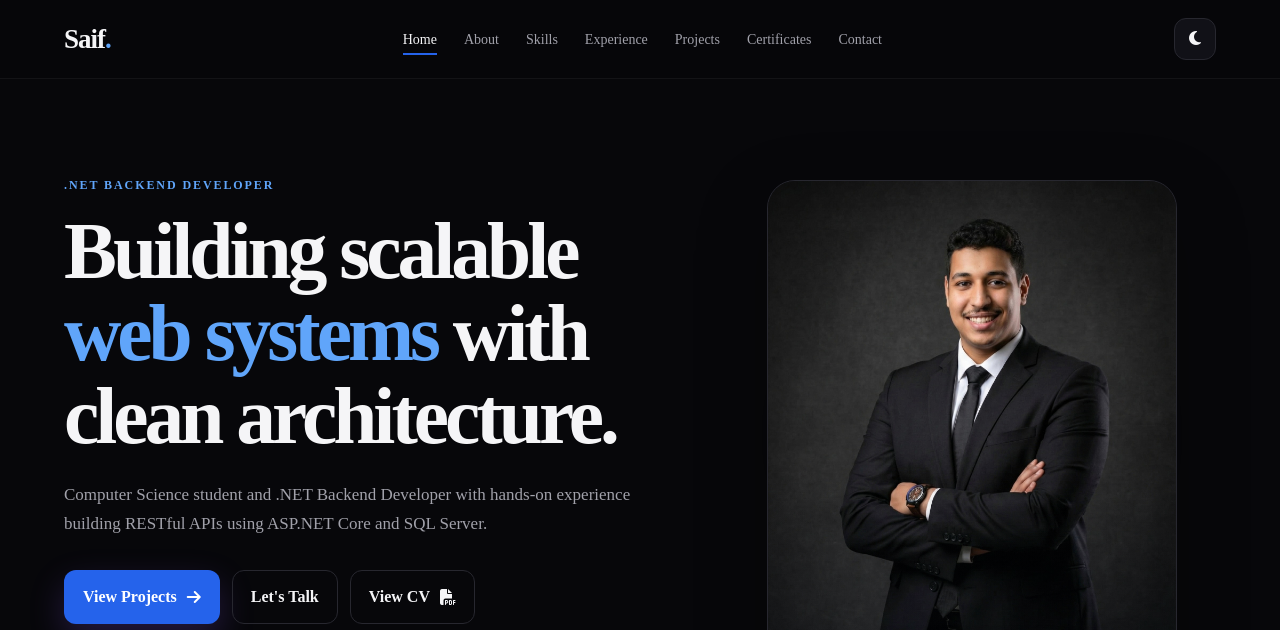
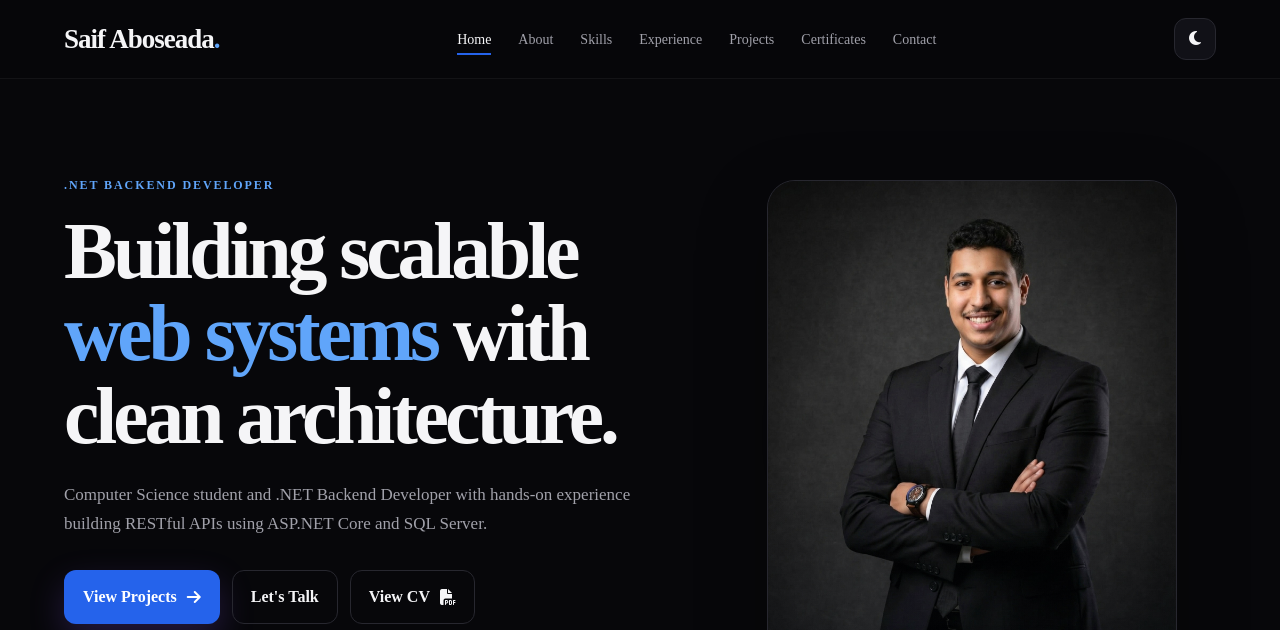
Before and after one commit to Saif-Yehia-Mosaad/Portofolio, a plain HTML site: page Saif_Eldien_Portfolio/index.html in a window 1280 px wide. Shown: the top 630 px of the page. Drawn offline with Linux system fonts and the light colour scheme.

Commit message:
Update logo text to include full name

```diff
--- a/Saif_Eldien_Portfolio/index.html
+++ b/Saif_Eldien_Portfolio/index.html
@@ -16,7 +16,7 @@
 
     <header class="header">
         <nav class="navbar container" aria-label="Main navigation">
-            <a href="#home" class="logo">Saif<span>.</span></a>
+            <a href="#home" class="logo">Saif Aboseada<span>.</span></a>
 
             <button class="menu-btn" id="menuBtn" aria-label="Open menu">
                 <i class="fa-solid fa-bars"></i>
```
